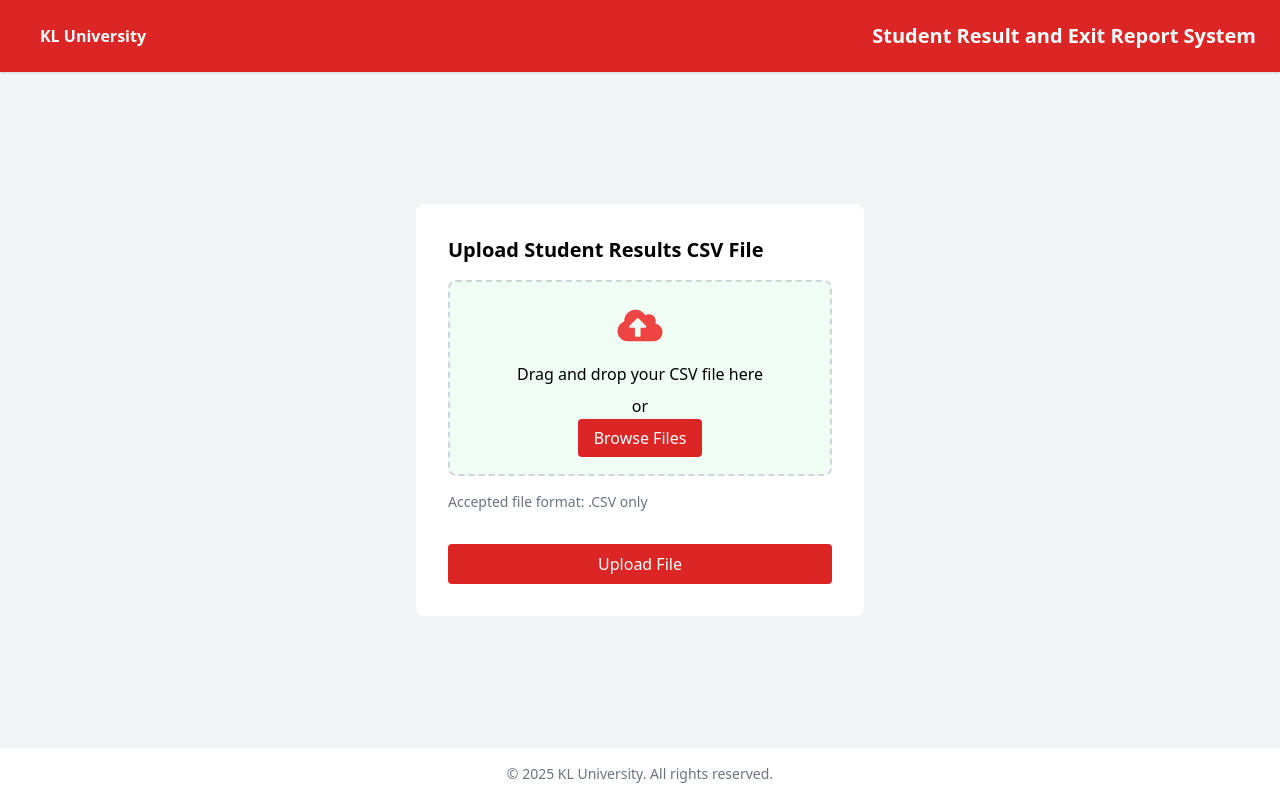
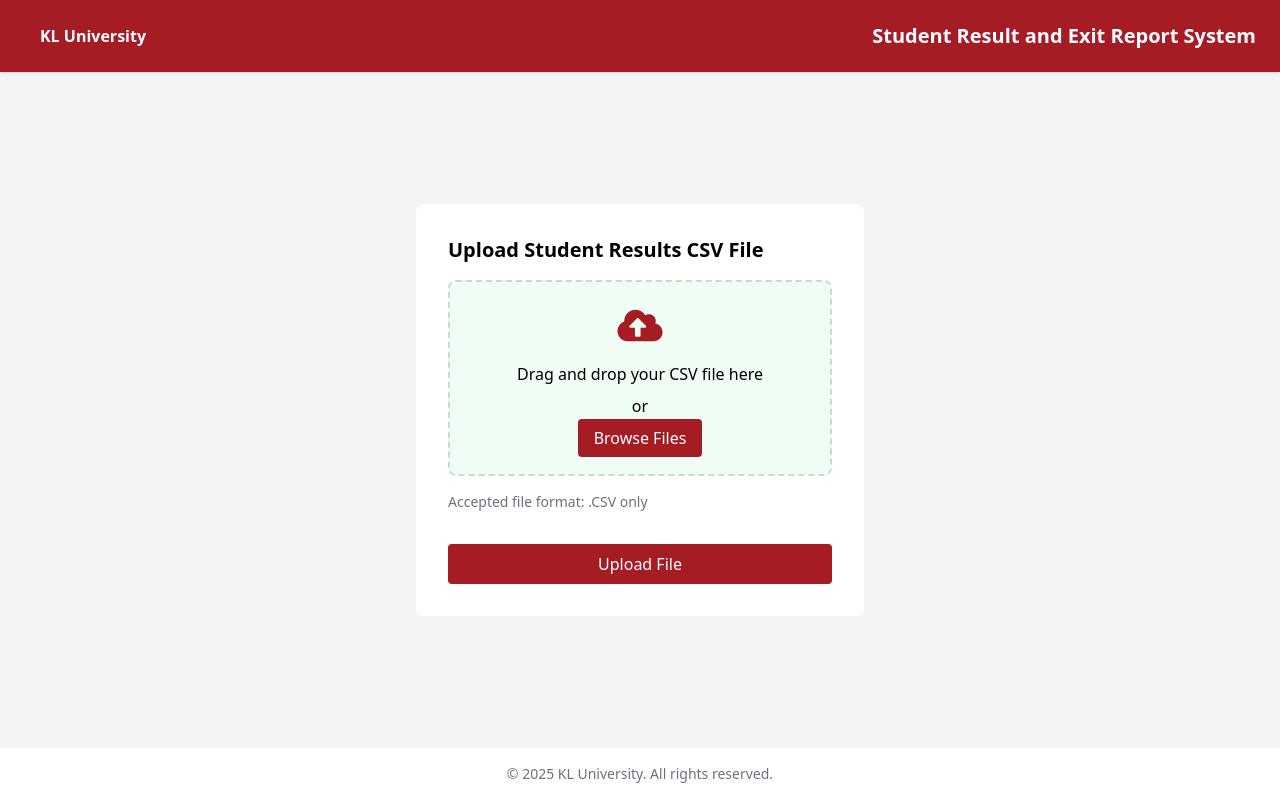
Before and after one commit to CharanTeja-6825/EPICSY23, a Django app: page / in a window 1280 px wide. Run offline with Django 5.2, Linux system fonts and the light colour scheme; some libraries are stand-ins or nearby versions.

Commit message:
Color update

```diff
--- a/templates/adminapp/StudentDetails.html
+++ b/templates/adminapp/StudentDetails.html
@@ -14,7 +14,7 @@
             <form method="post" class="flex items-center mb-4">
                 {% csrf_token %}
                 <input id="rollNumberInput" name="query" class="border border-gray-300 rounded-l-lg p-2 flex-grow" placeholder="Enter Student Id" type="number" onkeydown="handleKeyPress(event)"/>
-                <button type="submit" class="bg-red-600 text-white p-2 rounded-r-lg">
+                <button type="submit" class="text-white p-2 rounded-r-lg" style="background-color:rgb(165, 28, 36);">
                     <i class="fas fa-search"></i> Search
                 </button>
             </form>
--- a/templates/adminapp/homepage.html
+++ b/templates/adminapp/homepage.html
@@ -22,11 +22,11 @@
             <form id="uploadForm" method="post" enctype="multipart/form-data" class="space-y-4">
                 {% csrf_token %}
                 <div id="dropZone" class="border-2 border-dashed border-gray-300 rounded-lg p-6 text-center bg-green-50">
-                    <i class="fas fa-cloud-upload-alt text-red-500 text-4xl mb-4"></i>
+                    <i class="fas fa-cloud-upload-alt text-4xl mb-4" style="color:rgb(165, 28, 36);"></i>
                     <p class="mb-2">Drag and drop your CSV file here</p>
                     <p class="mb-2">or</p>
                     <input type="file" id="fileInput" name="csv_file" class="hidden" accept=".csv">
-                    <label for="fileInput" class="bg-red-600 text-white px-4 py-2 rounded cursor-pointer">Browse Files</label>
+                    <label for="fileInput" class="text-white px-4 py-2 rounded cursor-pointer" style="background-color:rgb(165, 28, 36);">Browse Files</label>
                 </div>
                 <p class="text-sm text-gray-500">Accepted file format: .CSV only</p>
                 <div id="uploadStatus" class="mt-4">
@@ -39,7 +39,7 @@
                         {% endfor %}
                     {% endif %}
                 </div>
-                <button type="submit" class="bg-red-600 text-white px-4 py-2 rounded w-full mt-4">Upload File</button>
+                <button type="submit" class="text-white px-4 py-2 rounded w-full mt-4" style="background-color:rgb(165, 28, 36);">Upload File</button>
             </form>
         </div>
     </main>
--- a/templates/navbar/AdminNavbar.html
+++ b/templates/navbar/AdminNavbar.html
@@ -1,5 +1,5 @@
 {%  load static %}
-<header class="w-full bg-red-600 shadow">
+<header class="w-full shadow" style="background-color:rgb(165, 28, 36);">
    <div class="container mx-auto flex flex-col sm:flex-row items-center justify-between py-4 px-6">
     <div class="flex items-center mb-4 sm:mb-0">
      <div class="text-white px-4 py-2 rounded">
```
